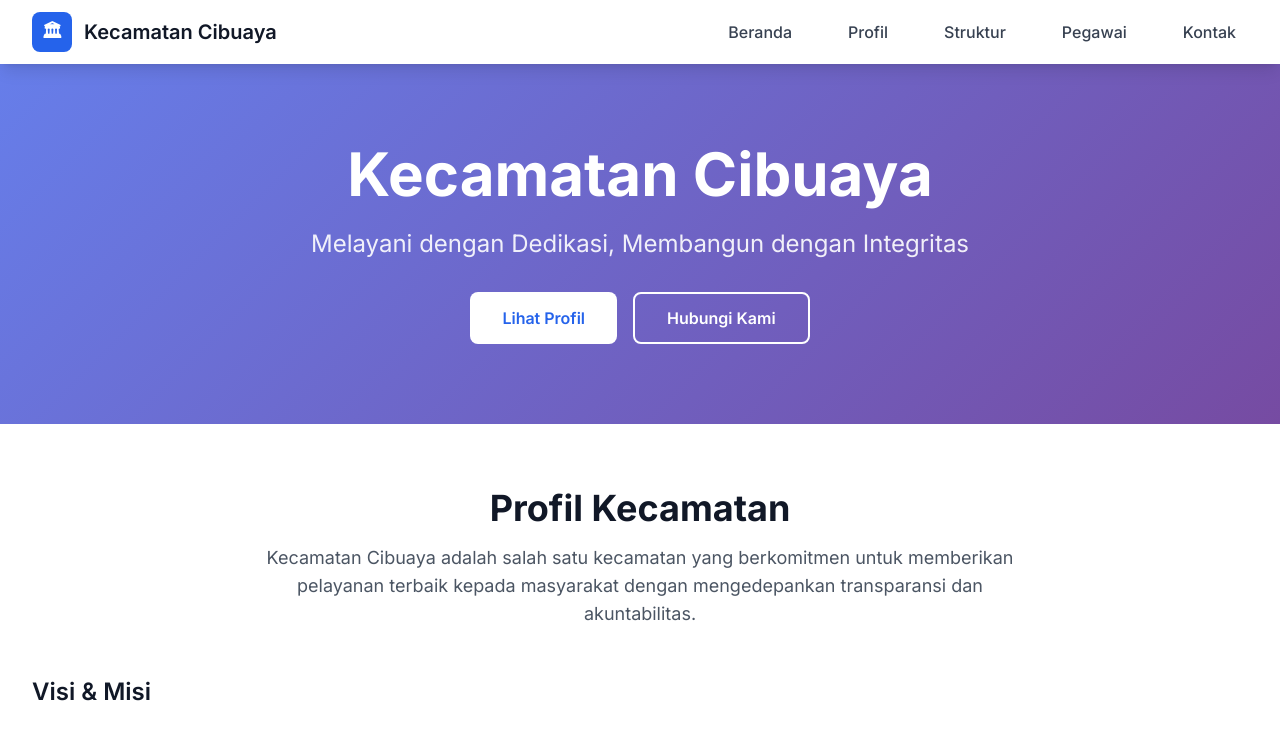
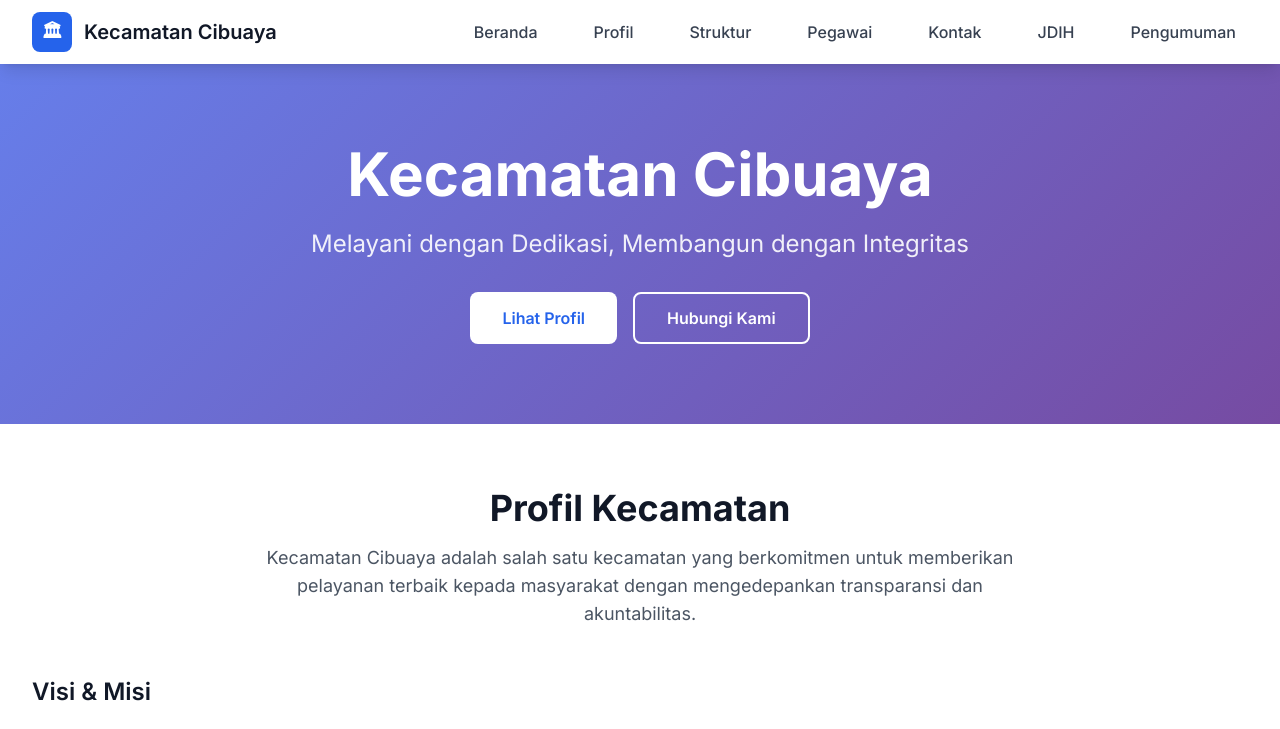
Before and after one commit to kec-cibuaya/demo, a plain HTML site: page index.html in a window 1280 px wide. Shown: the top 729 px of the page. Drawn offline with nearby package versions, Linux system fonts and the light colour scheme.

Commit message:
index.html

```diff
--- a/index.html
+++ b/index.html
@@ -32,6 +32,10 @@
                     <a href="#struktur" class="nav-link text-gray-700 hover:text-blue-600 px-3 py-2 font-medium transition-colors">Struktur</a>
                     <a href="#pegawai" class="nav-link text-gray-700 hover:text-blue-600 px-3 py-2 font-medium transition-colors">Pegawai</a>
                     <a href="#kontak" class="nav-link text-gray-700 hover:text-blue-600 px-3 py-2 font-medium transition-colors">Kontak</a>
+                    <a href="#JDIH" class="nav-link text-gray-700 hover:text-blue-600 px-3 py-2 font-medium transition-colors">JDIH</a>
+                    <a href="#Pengumuman" class="nav-link text-gray-700 hover:text-blue-600 px-3 py-2 font-medium transition-colors">Pengumuman</a>
+                </div>
+                </div>
                 </div>
                 <div class="md:hidden flex items-center">
                     <button id="mobile-menu-btn" class="text-gray-700 hover:text-blue-600">
```
